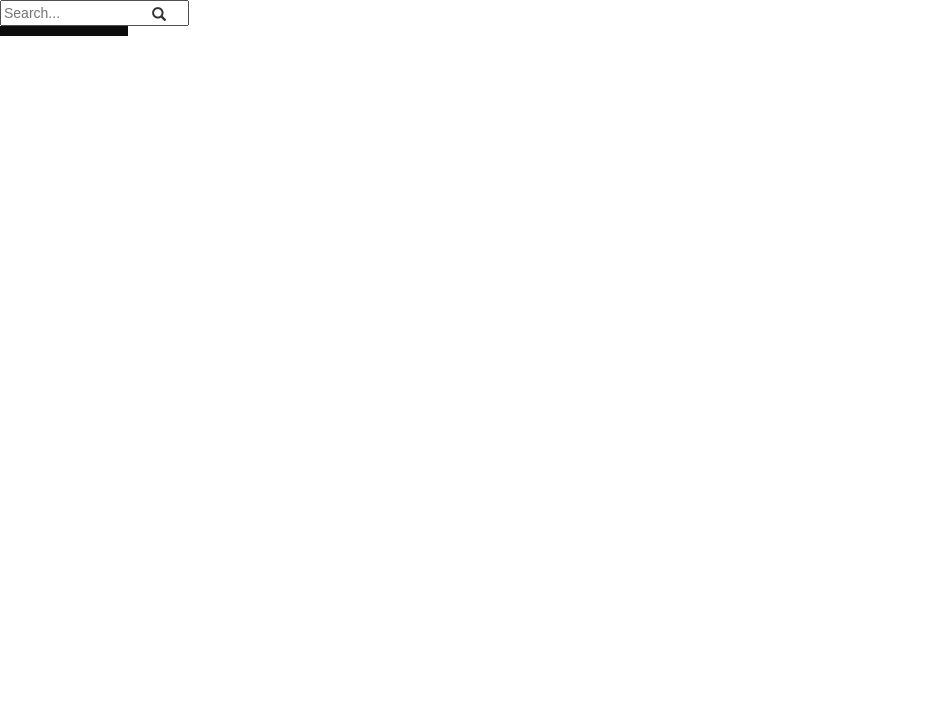
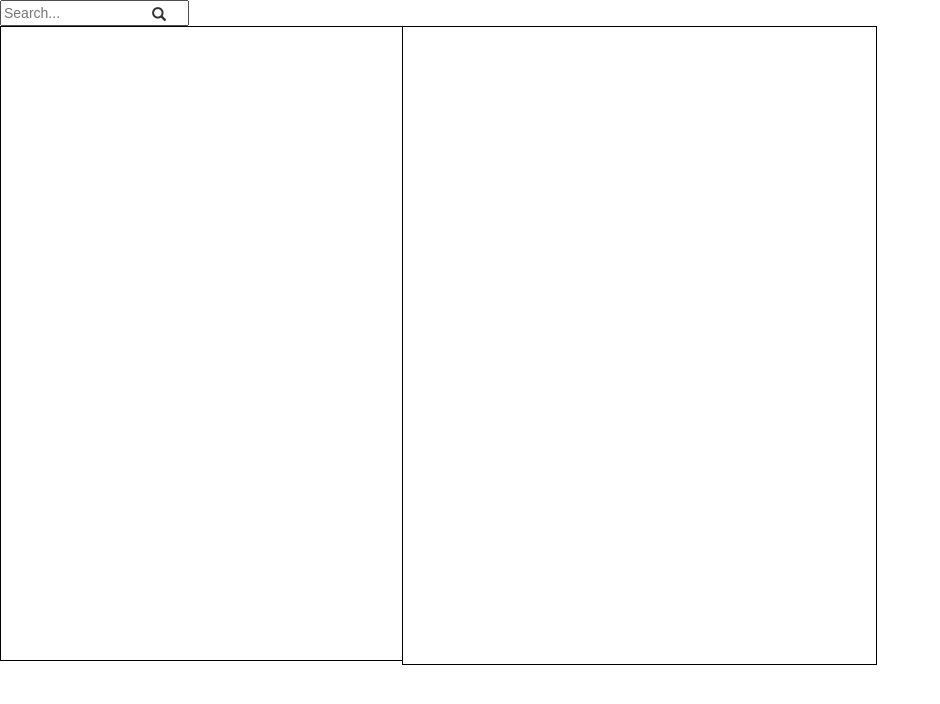
Before and after one commit to Mannaina/search-map, a React (Create React App) app: page / in a window 1280 px wide. Shown: the top 704 px of the page, without its empty margins (0-940 px from the left). Built offline with nearby package versions, Linux system fonts and the light colour scheme.

Commit message:
#master mapsearch

```diff
--- a/src/Components/Map/Map.css
+++ b/src/Components/Map/Map.css
@@ -1,5 +1,20 @@
 .mapborder{
-    border:5px solid rgb(12, 12, 12);
-    width: 10%;
-    height: 10%;
+    box-sizing: content-box;
+    width: 341px;
+    height: 573px;
+    padding: 30px;
+    border: 1px solid black;
 }
+.mapborder1{
+box-sizing: content-box;
+    width:413px;
+    height: 577px;
+    position: relative;
+    left: 402px;
+    bottom: 635px;
+    padding: 30px;
+    border: 1px solid black;
+}
+a:hover {
+    background-color: rgb(246, 247, 248);
+}
--- a/src/Components/Map/Map.js
+++ b/src/Components/Map/Map.js
@@ -1,16 +1,41 @@
-import React,{Component} from 'react';
-import {connect} from 'react-redux';
+import React, { Component } from 'react';
+import { connect } from 'react-redux';
+import {showMap} from "./../../Redux/Search";
 import './Map.css'
-class Map extends Component{
-    render(){
-        return(
-            <div className="mapborder">
+class Map extends Component {
+    // constructor() {
+    //     super();
+    //     this.state = {
+    //         showmap: false
+    //     }
+    // }
+    onShowMapClick=()=>{
+        this.props.dispatch(showMap(true))
+    }
+    render() {
+        console.log(this.props.showMap)
+        return (
+            <div>
 
+                <div>
+                    <div className="mapborder">
+                        <a onClick={()=>{this.onShowMapClick()}}> {this.props.text}  </a>
+                    </div>
+                    <div className="mapborder1">
+                        {this.props.showMap ? this.props.text:null}
+
+                    </div>
                 </div>
+            </div>
         );
     }
 }
-const mapStateToProps=(state)=>{
-    return {}
+const mapStateToProps = (state) => {
+    // const text = state.text;
+    const { text, showMap} = state;
+    return {
+        text,
+        showMap
+    }
 }
-export default connect (mapStateToProps)(Map);
+export default connect(mapStateToProps)(Map);
--- a/src/Components/Search/Search.js
+++ b/src/Components/Search/Search.js
@@ -1,6 +1,6 @@
 import React,{Component} from 'react';
 import "./Search.css"
-import {searchMap} from './../../Redux/Search';
+import {searchMap,showMap} from './../../Redux/Search';
 import {connect } from 'react-redux'
 class Search extends Component{
 constructor(){
@@ -16,6 +16,7 @@ onHandleChange=(e)=>{
 }
 handleSearch=()=>{
     this.props.dispatch(searchMap(this.state.text))
+    this.props.dispatch(showMap(false))
 }
     render(){
     //    console.log(this.state.text)
--- a/src/Redux/Search.js
+++ b/src/Redux/Search.js
@@ -5,11 +5,20 @@ export const searchMap =text=>{
     }
 }
 
+export const showMap = value => {
+    return {
+        type: "SHOWMAP",
+        showMap:value
+    }
+}
+
 export const searchReducer = (state ={}, action)=>{
 switch(action.type){
     case "SEARCHMAP":
    // console.log(action.text)
-    return Object.assign({},state,{text:action.text})
+    return Object.assign({},state,{text:action.text})  //state mutate
+    case "SHOWMAP":
+    return Object.assign({},state,{showMap:action.showMap})
     default:
     return state;
 
```
